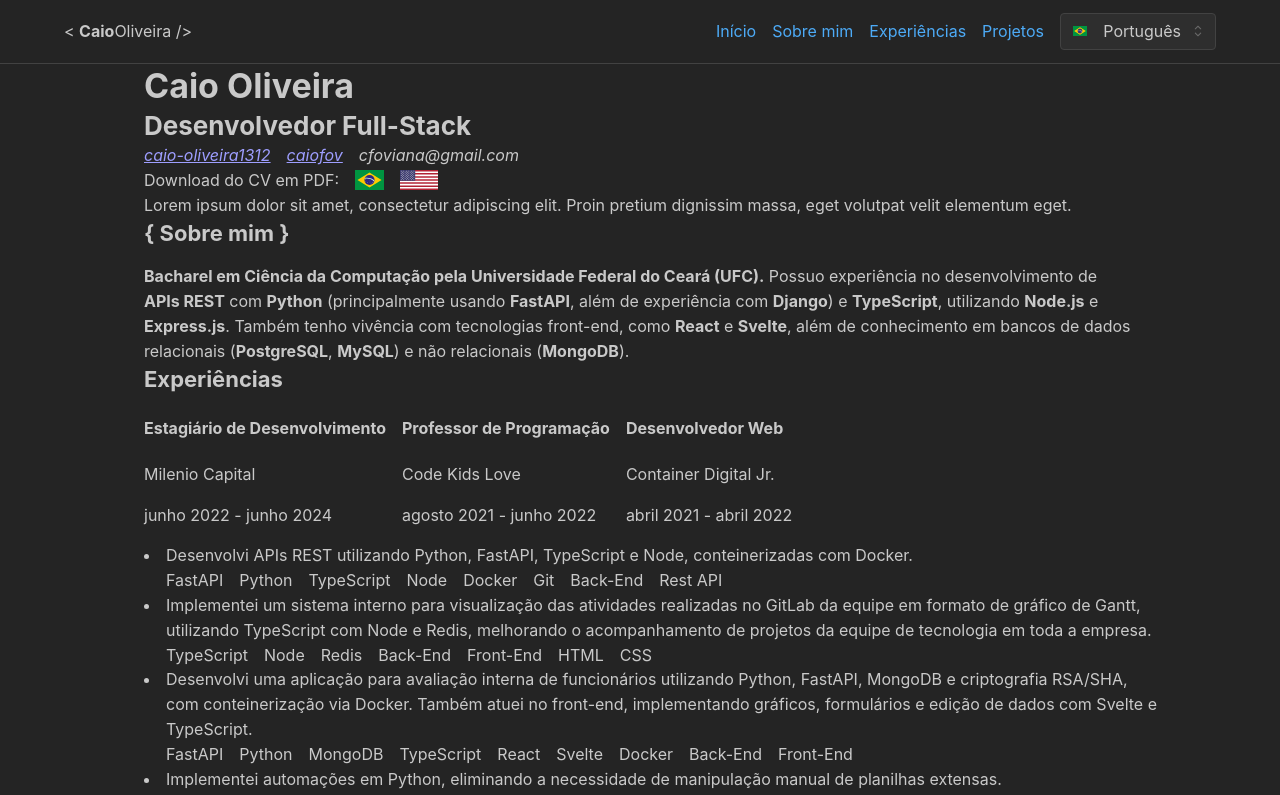
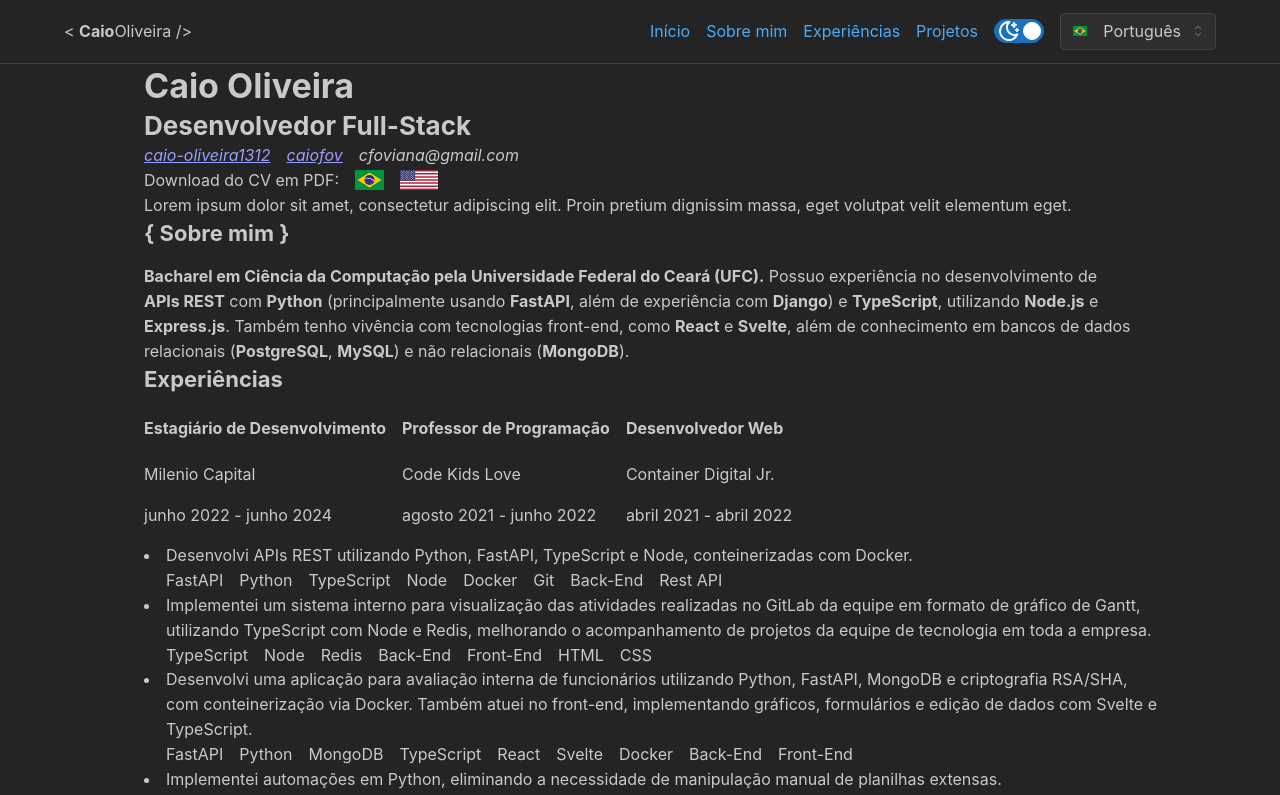
Before and after one commit to caiofov/caiofov.github.io, a React (Create React App) app: page / in a window 1280 px wide. Shown: the top 795 px of the page. Built offline with nearby package versions, Linux system fonts and the light colour scheme.

Commit message:
feat: add dark mode switch

```diff
--- a/src/App.tsx
+++ b/src/App.tsx
@@ -4,18 +4,22 @@ import { Home } from "./components/sections/Home";
 import { About } from "./components/sections/About";
 import { Experience } from "./components/sections/Experience";
 import { Projects } from "./components/sections/Projects";
-import {
-  MantineProvider,
-  DEFAULT_THEME,
-  AppShell,
-  Container,
-} from "@mantine/core";
+import { MantineProvider, AppShell, Container } from "@mantine/core";
+import { useState } from "react";
+import { DarkModeToggle } from "./components/DarkModeToggle";
 
 function App() {
+  const [darkMode, setDarkMode] = useState(true);
+  const ThemeToggle = (
+    <DarkModeToggle
+      checked={darkMode}
+      onChange={() => setDarkMode(!darkMode)}
+    />
+  );
   return (
-    <MantineProvider theme={DEFAULT_THEME} defaultColorScheme="dark">
+    <MantineProvider forceColorScheme={darkMode ? "dark" : "light"}>
       <AppShell navbar={{ width: "30%", breakpoint: "sm" }}>
-        <Navbar />
+        <Navbar DarkModeToggle={ThemeToggle} />
 
         <AppShell.Main mt={"5%"} p="0">
           <Container
--- /dev/null
+++ b/src/components/DarkModeToggle.tsx
@@ -0,0 +1,19 @@
+import React from "react";
+
+import { Switch } from "@mantine/core";
+import { IconSun, IconMoonStars } from "@tabler/icons-react";
+
+export const DarkModeToggle: React.FC<{
+  checked: boolean;
+  onChange: () => void;
+}> = ({ checked, onChange }) => {
+  return (
+    <Switch
+      size="md"
+      checked={checked}
+      onChange={onChange}
+      offLabel={<IconSun />}
+      onLabel={<IconMoonStars />}
+    />
+  );
+};
--- a/src/components/NavBar.tsx
+++ b/src/components/NavBar.tsx
@@ -2,7 +2,6 @@ import { Anchor, AppShell, Burger, Group, Text } from "@mantine/core";
 import React, { useEffect, useState } from "react";
 import { LanguageSelector } from "./LanguageSelector";
 import { useTranslation } from "react-i18next";
-import { motion } from "framer-motion";
 import { OpacityRevealSequence } from "./animations/OpacityReveal";
 import {
   IconBriefcase2,
@@ -18,7 +17,9 @@ const SECTIONS = [
   { label: "projects", icon: IconPencil },
 ];
 
-export const Navbar = () => {
+export const Navbar: React.FC<{
+  DarkModeToggle: JSX.Element;
+}> = ({ DarkModeToggle }) => {
   const [isNavbarOpened, setIsNavbarOpened] = useState(false);
   const [isScrolled, setIsScrolled] = useState(false);
   const { t } = useTranslation();
@@ -82,6 +83,7 @@ export const Navbar = () => {
 
         <Group visibleFrom="sm" display="flex" justify="space-between">
           {navbarAnchors}
+          {DarkModeToggle}
           <LanguageSelector />
         </Group>
       </AppShell.Header>
```
